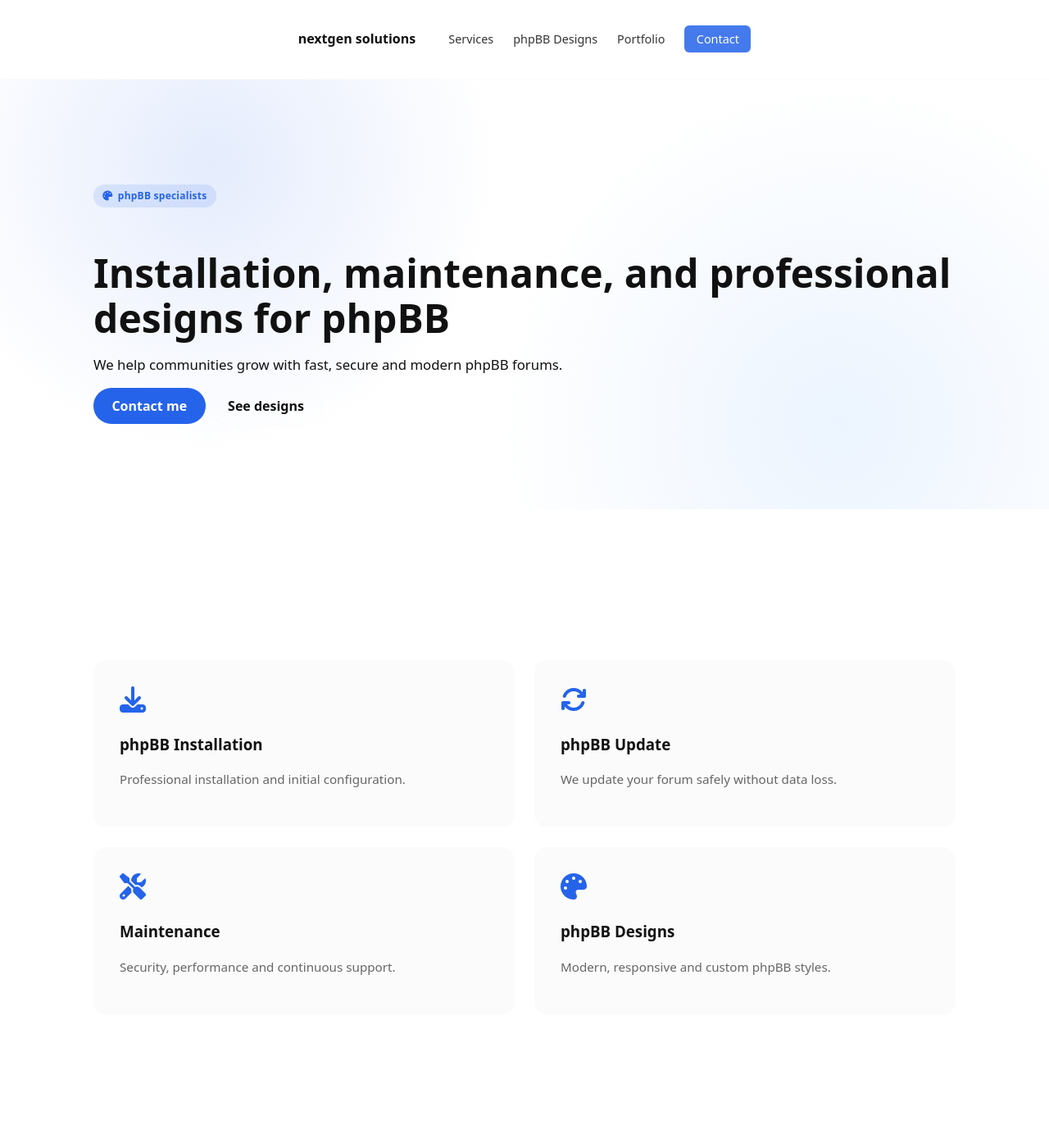
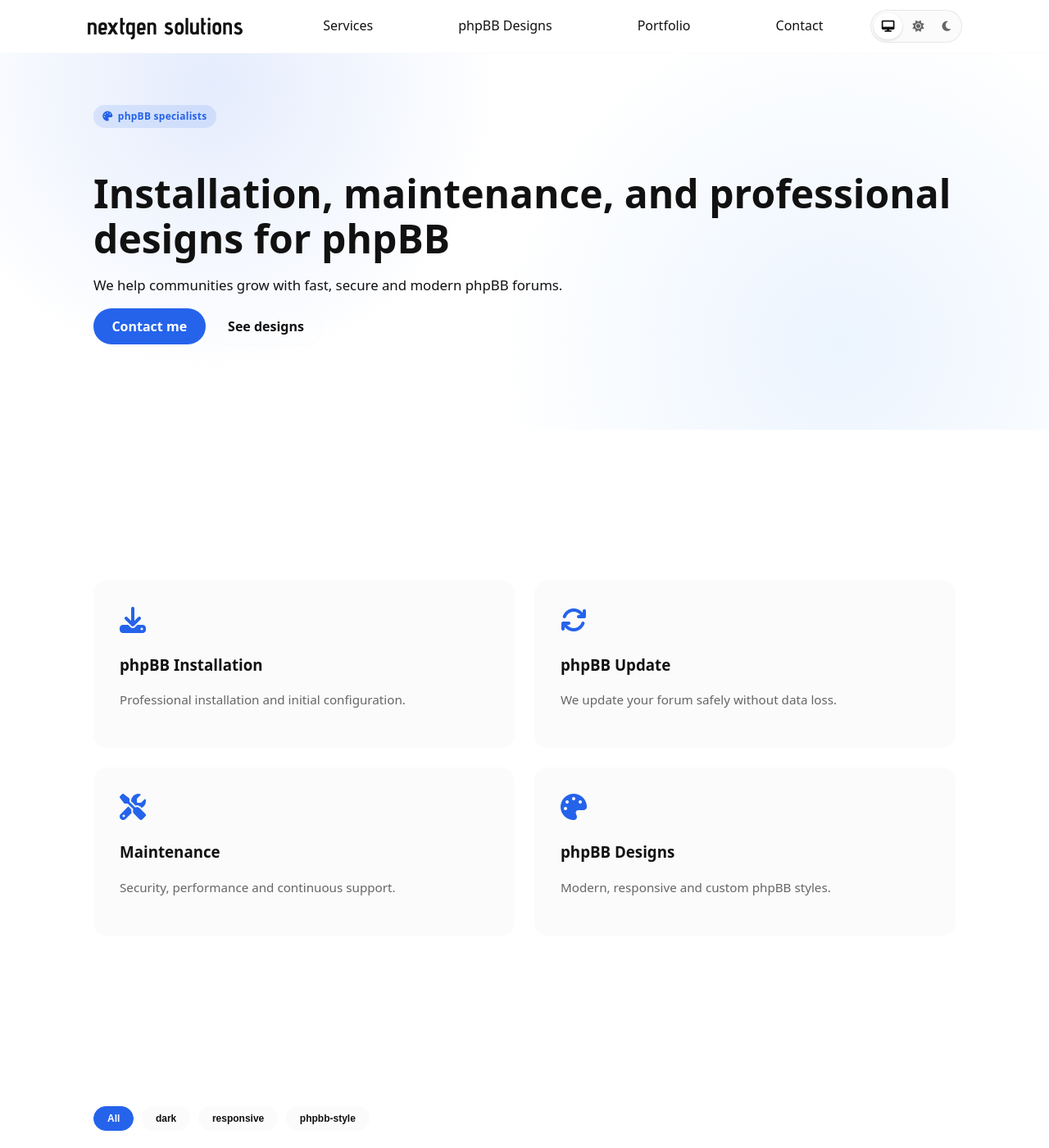
Before and after one commit to nextgen-solutions-gt/nextgen-solutions-gt.github.io, a Jekyll site: the page built from index.md, in a window 1280 px wide and 1400 px high. Shown: the whole window at 82% size. Built offline with Jekyll 4.4.1, drawn with Linux system fonts in a browser that asks for light colours.

Commit message:
Added more functions to nav

```diff
--- a/_layouts/default.html
+++ b/_layouts/default.html
@@ -23,34 +23,40 @@
 </head>
 <body>
 <header class="site-header">
-  <nav class="nav container" aria-label="Main navigation">
-
-    <!-- Brand -->
+  <nav class="nav container">
     <div class="brand">
-      <a href="/" class="logo">nextgen solutions</a>
+      <h1><a href="/">nextgen solutions</a></h1>
     </div>
 
-    <!-- Desktop links -->
-    <ul class="nav-links" id="primary-navigation">
+    <ul class="nav-links">
       <li><a href="/#services">Services</a></li>
       <li><a href="/#designs">phpBB Designs</a></li>
       <li><a href="/#portfolio">Portfolio</a></li>
-      <li><a href="/#contact" class="nav-cta">Contact</a></li>
+      <li><a href="/#contact">Contact</a></li>
     </ul>
 
-    <!-- Mobile toggle -->
-    <button
-      class="nav-toggle"
-      aria-controls="primary-navigation"
-      aria-expanded="false"
-      aria-label="Open menu"
-    >
-      <i class="fa-solid fa-bars"></i>
-    </button>
+    <div class="nav-actions">
+      <!-- Tema -->
+	  <button class="nav-toggle"
+        aria-label="Abrir menú"
+        aria-expanded="false">
+		<i class="fa-solid fa-bars"></i>
+	  </button>
+<div class="theme-switch" role="group" aria-label="Theme selector">
+  <button data-theme-select="system" aria-label="Sistema">
+    <i class="fa-solid fa-desktop"></i>
+  </button>
+  <button data-theme-select="light" aria-label="Claro">
+    <i class="fa-solid fa-sun"></i>
+  </button>
+  <button data-theme-select="dark" aria-label="Oscuro">
+    <i class="fa-solid fa-moon"></i>
+  </button>
+</div>
 
+	</div>
   </nav>
 </header>
-
 {% if page.hero == "design" %}
   {% include hero-design.html %}
 {% elsif page.hero == "home" %}
--- a/assets/css/style.css
+++ b/assets/css/style.css
@@ -223,11 +223,35 @@
 }
 
 .site-header {
-  position: sticky;
+  position: fixed;
   top: 0;
-  z-index: 1000;
+  width: 100%;
   background: var(--bg);
   border-bottom: 1px solid var(--border);
+  z-index: 1000;
+
+  transition:
+    background 0.3s ease,
+    backdrop-filter 0.3s ease,
+    box-shadow 0.3s ease;
+}
+
+/* Estado al hacer scroll */
+.site-header.scrolled {
+  background: rgba(255, 255, 255, 0.75);
+  backdrop-filter: blur(12px);
+  -webkit-backdrop-filter: blur(12px);
+  box-shadow: 0 6px 20px rgba(0, 0, 0, 0.06);
+}
+
+[data-theme="dark"] .site-header.scrolled {
+  background: rgba(10, 10, 10, 0.75);
+  box-shadow: 0 6px 20px rgba(0, 0, 0, 0.35);
+}
+
+.site-header.scrolled .brand a,
+.site-header.scrolled .nav-links a {
+  color: var(--text);
 }
 
 .nav {
@@ -235,81 +259,48 @@
   align-items: center;
   justify-content: space-between;
   height: 64px;
+  width: 1100px;
+  padding: 0 1rem;
 }
 
-.logo {
+.brand a {
   font-weight: 700;
-  font-size: 1rem;
   text-decoration: none;
   color: var(--text);
 }
 
 .nav-links {
   display: flex;
-  align-items: center;
-  gap: 1.5rem;
+  gap: 6.5rem;
   list-style: none;
 }
 
 .nav-links a {
-  font-size: 0.9rem;
+  text-decoration: none;
+  color: var(--text);
   font-weight: 500;
-  color: var(--text);
-  text-decoration: none;
-  opacity: 0.85;
-  transition: opacity 0.2s ease;
+  position: relative;
 }
 
-.nav-links a:hover {
-  opacity: 1;
+.nav-links a::after {
+  content: "";
+  position: absolute;
+  left: 0;
+  bottom: -6px;
+  width: 0;
+  height: 2px;
+  background: var(--accent);
+  transition: width 0.3s ease;
 }
 
-.nav-cta {
-  padding: 0.45rem 0.9rem;
-  border-radius: 6px;
-  background: var(--primary);
-  color: #fff !important;
-  font-weight: 600;
+.nav-links a:hover::after,
+.nav-links a.active::after {
+  width: 100%;
 }
 
-.nav-toggle {
-  display: none;
-  background: none;
-  border: 0;
-  font-size: 1.2rem;
-  color: var(--text);
-  cursor: pointer;
-}
-
-@media (max-width: 900px) {
-
-  .nav-toggle {
-    display: block;
-  }
-
-  .nav-links {
-    position: fixed;
-    inset: 64px 0 0 0;
-    background: var(--bg);
-    flex-direction: column;
-    padding: 2rem;
-    gap: 1.2rem;
-    transform: translateX(100%);
-    transition: transform 0.3s ease;
-  }
-
-  .nav-links[data-open="true"] {
-    transform: translateX(0);
-  }
-
-  .nav-links a {
-    font-size: 1rem;
-  }
-
-  .nav-cta {
-    margin-top: 1rem;
-    text-align: center;
-  }
+.nav-actions {
+  display: flex;
+  gap: 0.6rem;
 }
 
 .hero {
@@ -494,6 +485,38 @@
 .btn.secondary {
   border: 1px solid var(--border);
   color: var(--text);
+}
+
+.nav-toggle {
+  display: none;
+  background: transparent;
+  border: none;
+  font-size: 1.4rem;
+  color: var(--text);
+  cursor: pointer;
+}
+
+/* MOBILE */
+@media (max-width: 768px) {
+  .nav-links {
+    position: fixed;
+    inset: 48px 0 0 0;
+    background: var(--bg);
+    flex-direction: column;
+    align-items: center;
+    padding: 2rem;
+    gap: 1.5rem;
+    transform: translateY(-120%);
+    transition: transform 0.3s ease;
+  }
+
+  .nav-links.open {
+    transform: translateY(0);
+  }
+
+  .nav-toggle {
+    display: block;
+  }
 }
 
 /* Section header */
--- a/assets/js/main.js
+++ b/assets/js/main.js
@@ -85,3 +85,14 @@
     });
   });
 })();
+
+(() => {
+  const header = document.querySelector(".site-header");
+  if (!header) return;
+
+  const onScroll = () => {
+    header.classList.toggle("scrolled", window.scrollY > 10);
+  };
+
+  window.addEventListener("scroll", onScroll);
+})();
--- a/assets/js/mobile-nav.js
+++ b/assets/js/mobile-nav.js
@@ -1,21 +1,22 @@
-const toggle = document.querySelector('.nav-toggle');
-const nav = document.querySelector('#primary-navigation');
+(() => {
+  const navToggle = document.querySelector(".nav-toggle");
+  if (!navToggle) return;
 
-toggle.addEventListener('click', () => {
-  const open = nav.getAttribute('data-open') === 'true';
+  const nav = document.querySelector(".nav-links");
+  const links = nav.querySelectorAll("a");
+  const icon = navToggle.querySelector("i");
 
-  nav.setAttribute('data-open', !open);
-  toggle.setAttribute('aria-expanded', !open);
+  navToggle.addEventListener("click", () => {
+    nav.classList.toggle("open");
+    icon.className = nav.classList.contains("open")
+      ? "fa-solid fa-xmark"
+      : "fa-solid fa-bars";
+  });
 
-  toggle.innerHTML = open
-    ? '<i class="fa-solid fa-bars"></i>'
-    : '<i class="fa-solid fa-xmark"></i>';
-});
-
-nav.querySelectorAll('a').forEach(link => {
-  link.addEventListener('click', () => {
-    nav.setAttribute('data-open', 'false');
-    toggle.setAttribute('aria-expanded', 'false');
-    toggle.innerHTML = '<i class="fa-solid fa-bars"></i>';
+  links.forEach(link => {
+    link.addEventListener("click", () => {
+      nav.classList.remove("open");
+      icon.className = "fa-solid fa-bars";
+    });
   });
-});
+})();
```
